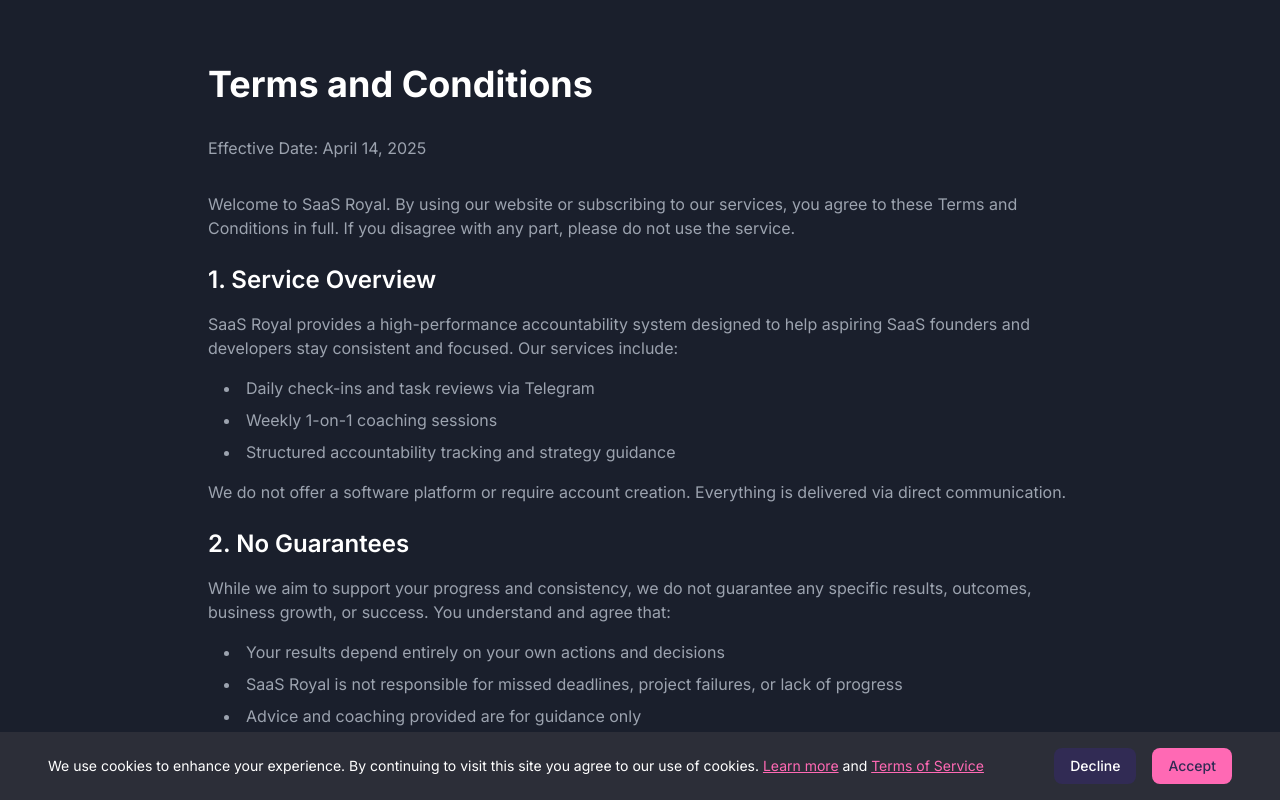
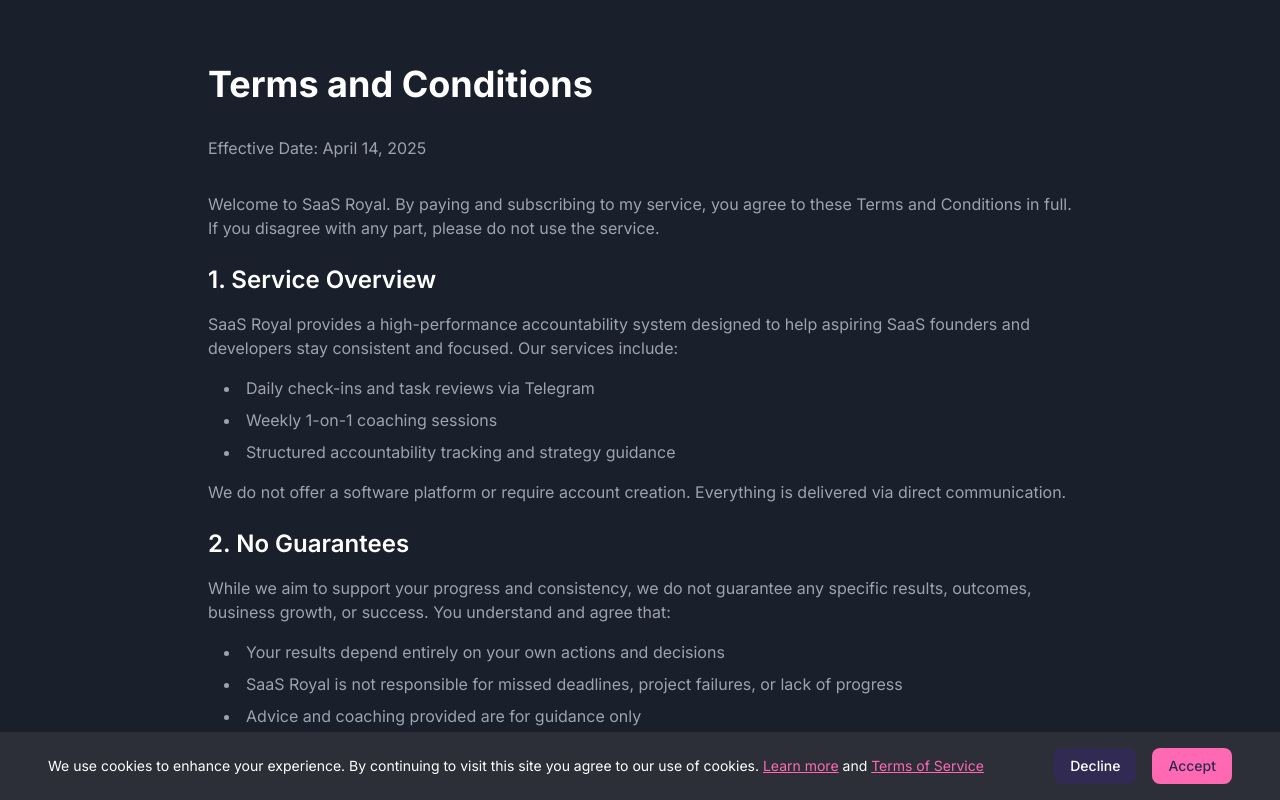
Before and after one commit to JohannesBorge/saasroyal, a Next.js app: page /terms in a window 1280 px wide. Shown: the top 800 px of the page. Built offline with nearby package versions, Linux system fonts and the light colour scheme.

Commit message:
Update Terms of Service page styling

```diff
--- a/src/app/terms/page.tsx
+++ b/src/app/terms/page.tsx
@@ -12,7 +12,7 @@
 
         <div className="space-y-6">
           <p className="text-gray-400">
-            Welcome to SaaS Royal. By using our website or subscribing to our services, you agree to these Terms and Conditions in full. If you disagree with any part, please do not use the service.
+            Welcome to SaaS Royal. By paying and subscribing to my service, you agree to these Terms and Conditions in full. If you disagree with any part, please do not use the service.
           </p>
 
           <section>
```
